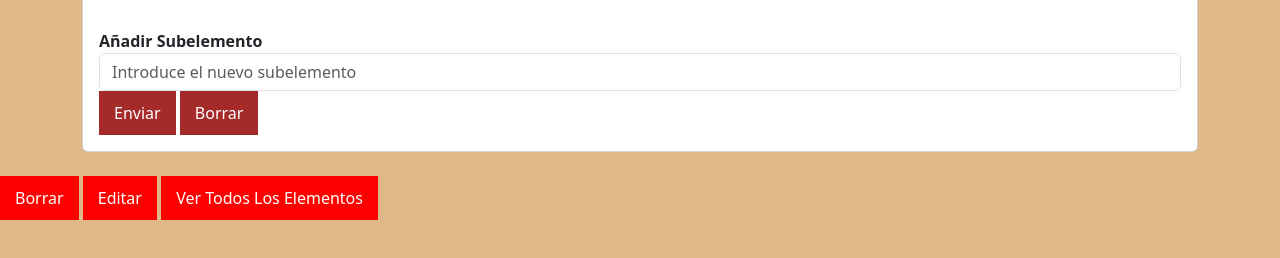
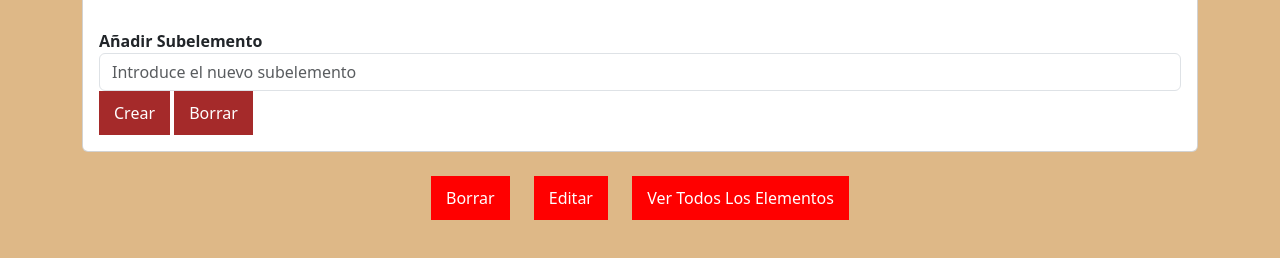
Before and after one commit to DcM12345/Practica-1-Fundamentos-de-la-Web, a plain HTML site: page PaginaDetalle.html in a window 1280 px wide. Shown: the part 28-286 px from the top of the page. Drawn offline with nearby package versions, Linux system fonts and the light colour scheme.

Commit message:
Botones Pagina Detalle centrados

```diff
--- a/BlocdeNotas.css
+++ b/BlocdeNotas.css
@@ -60,3 +60,14 @@ main {
     margin-right: auto;
     width: 400px;
   }
+  .botones {
+    text-align: center; /* Alinea los elementos al centro */
+    margin-top: 20px; /* Margen superior de 20px */
+}
+
+#BotonBorrar,
+#BotonEditar,
+#BotonElementos {
+    display: inline-block; /* Botones en línea */
+    margin: 0 10px; /* Espacio entre los botones */
+}
--- a/PaginaDetalle.html
+++ b/PaginaDetalle.html
@@ -17,16 +17,18 @@
                 <div class="form-group">
                     <label for="sumelemento">Añadir Subelemento </label>
                     <input type="subelemento" class="form-control" id="Subelemento" placeholder="Introduce el nuevo subelemento">
-                    <button type="submit">Enviar</button> <button type="reset"> Borrar</button>
+                    <button type="submit">Crear</button> <button type="reset"> Borrar</button>
                     </div>
             </div>
         </div>
     </div>
+    <div class="botones">
     <button id="BotonBorrar">Borrar</button>
     <button id="BotonEditar">Editar</button>
     <a href="Practica1.html">
     <button id="BotonElementos">Ver Todos Los Elementos</button>
     </a>
+    </div>
 
 
     <script>
```
